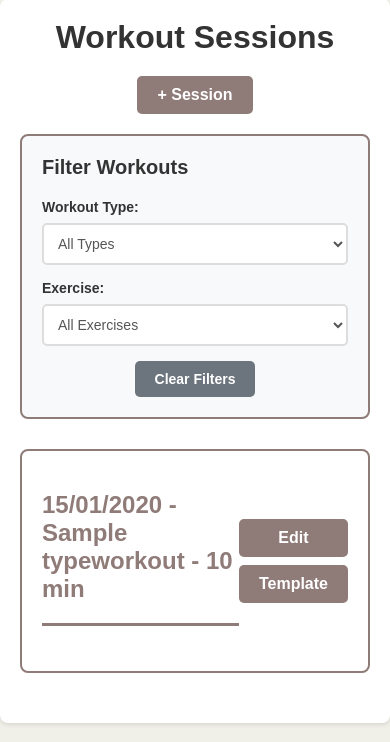
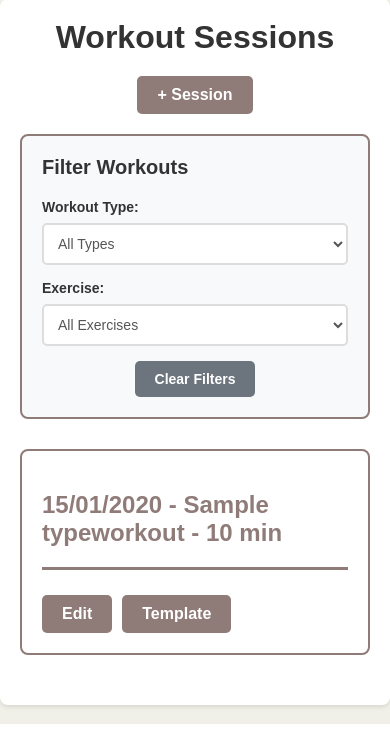
Before and after one commit to XeroBis/portfolio, a Django app: page /workout/ in a window 390 px wide. Shown: the part 181-923 px from the top of the page. Run offline with Django 5.2, Linux system fonts and the light colour scheme; a user stored in the database is signed in; tables that the repository leaves empty hold one stand-in row (values such as "Sample post"); data that the repository does not hold is empty.

Commit message:
move button under title

```diff
--- a/apps/workout/static/workout/css/workout.css
+++ b/apps/workout/static/workout/css/workout.css
@@ -726,16 +726,10 @@ margin: 20px auto;
         text-align: center;
     }
 
-    /* Stack workout action buttons vertically on mobile */
+    /* Keep workout action buttons on the same line */
     .workout-actions {
-        flex-direction: column !important;
-        align-items: stretch !important;
-        gap: 8px !important;
-    }
-
-    .workout-actions a,
-    .workout-actions button {
-        width: 100%;
+        flex-direction: row !important;
+        gap: 10px !important;
     }
 }
 
--- a/apps/workout/templates/workout/workout.html
+++ b/apps/workout/templates/workout/workout.html
@@ -47,7 +47,6 @@
         <div id="workout-list">
             {% for data in workout_data %}
             <div class="workout-item" data-muscle-groups="{{ data.muscle_groups|join:',' }}">
-                <div style="display: flex; justify-content: space-between; align-items: center;">
                 <h2 class="workout_date_type">
                     {{ data.workout.date }} - {{ data.workout.type_workout }}
                     {% if data.workout.duration > 0 %}
@@ -62,7 +61,6 @@
                     <button class="cliquable button_workout" onclick="showTemplateModal({{ data.workout.id }})">{% trans "Template" %}</button>
                 </div>
                 {% endif %}
-                </div>
                 {% if data.exercises %}
                     {% regroup data.exercises by exercise_type as exercises_by_type %}
                     {% for type_group in exercises_by_type %}
```
Lines whose indentation alone changed are shown as unchanged.
